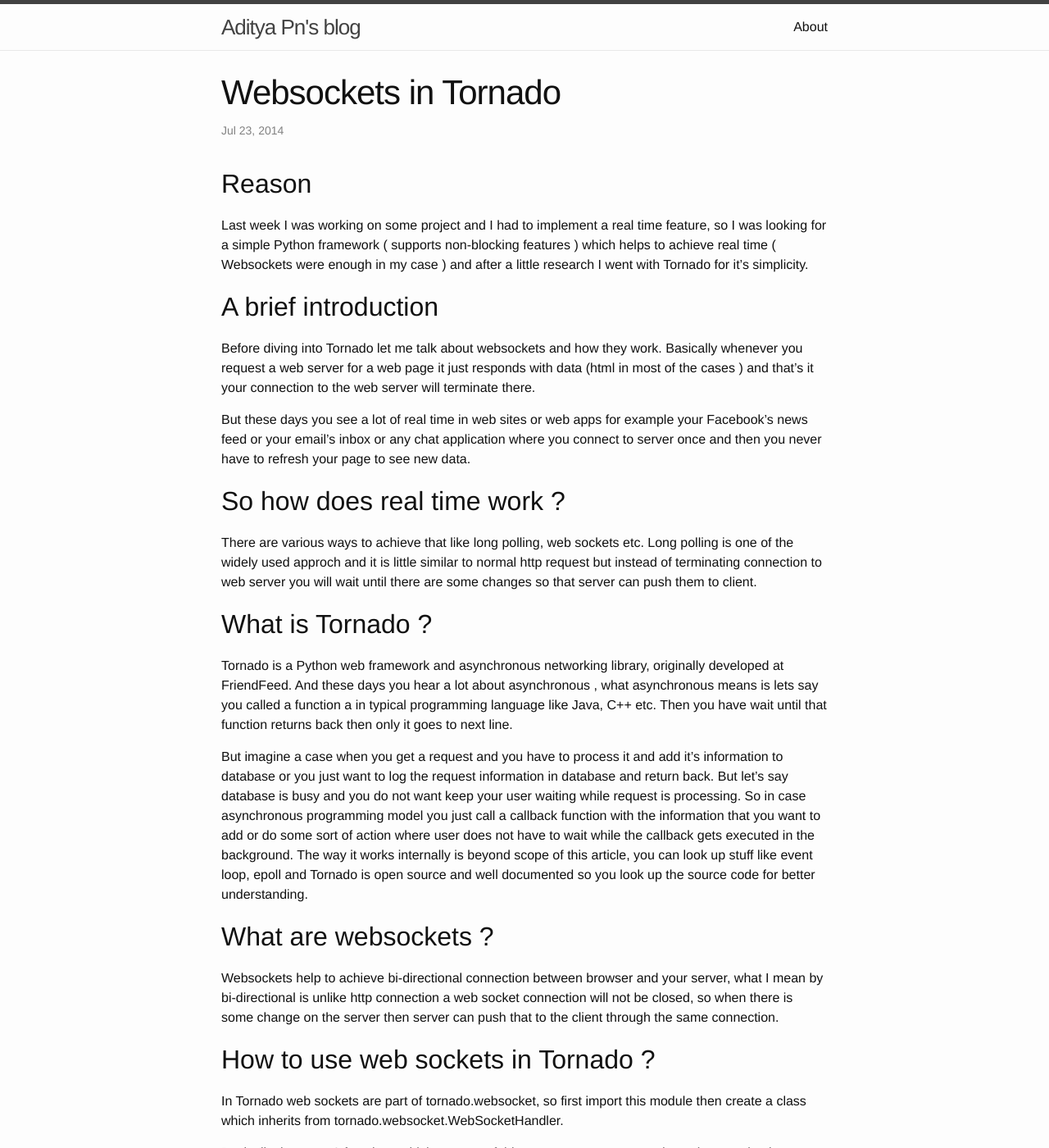
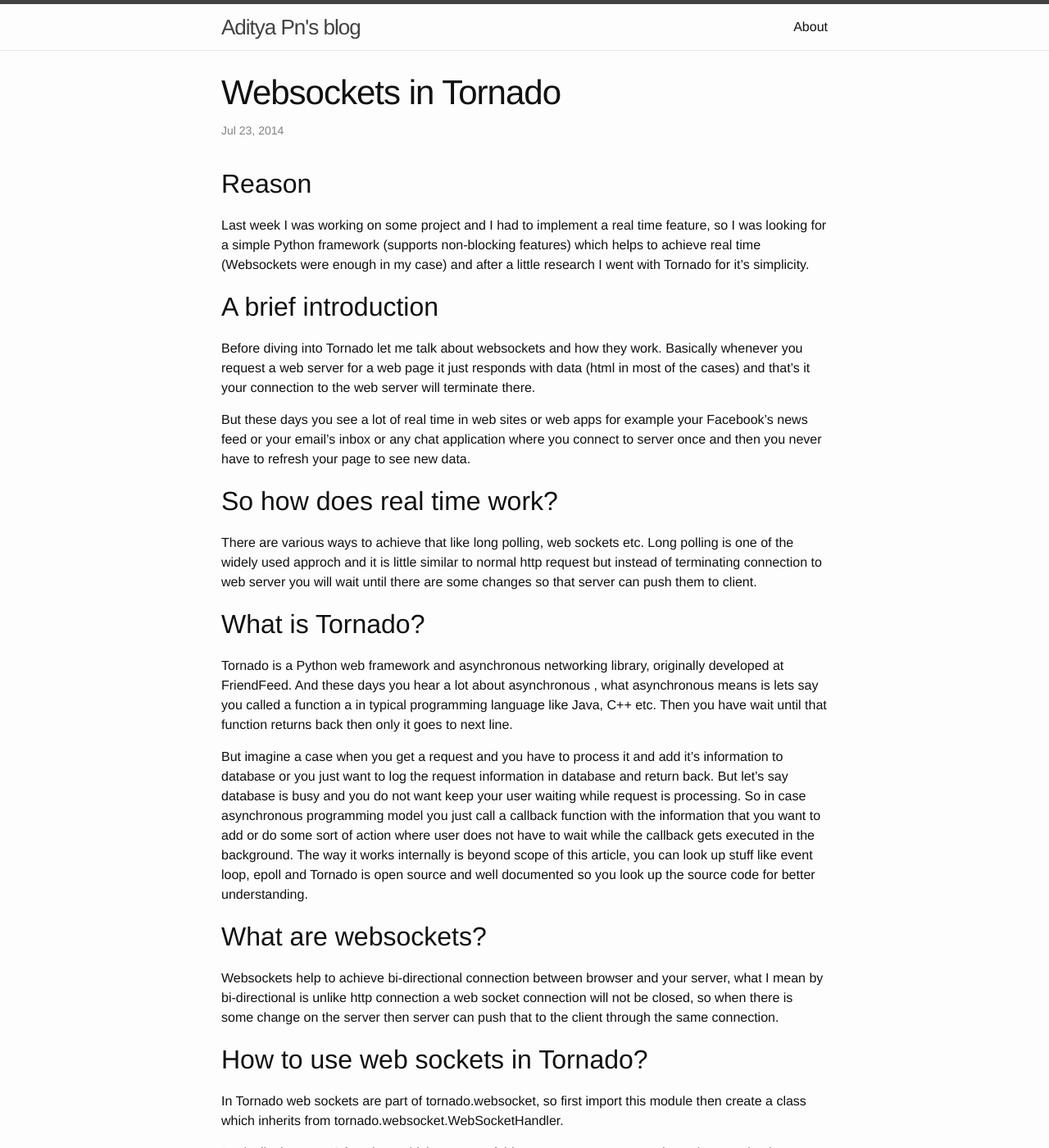
Before and after one commit to adityapn/adityapn.github.io, a Jekyll site: the page built from _posts/2014-07-23-websocket-tornado.markdown, in a window 1280 px wide and 1400 px high. Shown: the whole window at 82% size. Built offline with Jekyll 4.4.1, drawn with Linux system fonts in a browser that asks for light colours; some of the changed text lies outside the part shown.

Commit message:
updated punctuation

```diff
--- a/_posts/2014-07-23-websocket-tornado.markdown
+++ b/_posts/2014-07-23-websocket-tornado.markdown
@@ -6,36 +6,36 @@ categories: jekyll update
 ---
 Reason
 ---
-Last week I was working on some project and I had to implement a real time feature, so I was looking for a simple Python framework ( supports non-blocking features ) which helps to achieve real time ( Websockets were enough in my case ) and after a little research I went with Tornado for it's simplicity.
+Last week I was working on some project and I had to implement a real time feature, so I was looking for a simple Python framework (supports non-blocking features) which helps to achieve real time (Websockets were enough in my case) and after a little research I went with Tornado for it's simplicity.
 
 A brief introduction
 ---
-Before diving into Tornado let me talk about websockets and how they work. Basically whenever you request a web server for a web page it just responds with data (html in most of the cases ) and that's it your connection to the web server will terminate there.
+Before diving into Tornado let me talk about websockets and how they work. Basically whenever you request a web server for a web page it just responds with data (html in most of the cases) and that's it your connection to the web server will terminate there.
 
 But these days you see a lot of real time in web sites or web apps for example your Facebook's news feed or your email's inbox or any chat application where you connect to server once and then you never have to refresh your page to see new data.
 
-So how does real time work ?
+So how does real time work?
 ---
 There are various ways to achieve that like long polling, web sockets etc. Long polling is one of the widely used approch and it is little similar to normal http request but instead of terminating connection to web server you will wait until there are some changes so that server can push them to client.
 
-What is Tornado ?
+What is Tornado?
 ---
 Tornado is a Python web framework and asynchronous networking library, originally developed at FriendFeed. And these days you hear a lot about asynchronous , what asynchronous means is lets say you called a function a in typical programming language like Java, C++ etc. Then you have wait until that function returns back then only it goes to next line.
 
 But imagine a case when you get a request and you have to process it and add it's information to database or you just want to log the request information in database and return back. But let's say database is busy and you do not want keep your user waiting while request is processing. So in case asynchronous programming model you just call a callback function with the information that you want to add or do some sort of action where user does not have to wait while the callback gets executed in the background. The way it works internally is beyond scope of this article, you can look up stuff like event loop, epoll and Tornado is open source and well documented so you look up the source code for better understanding.
 
-What are websockets ?
+What are websockets?
 ---
 Websockets help to achieve bi-directional connection between browser and your server, what I mean by bi-directional is unlike http connection a web socket connection will not be closed, so when there is some change on the server then server can push that to the client through the same connection.
 
-How to use web sockets in Tornado ?
+How to use web sockets in Tornado?
 ---
 In Tornado web sockets are part of tornado.websocket, so first import this module then create a class which inherits from tornado.websocket.WebSocketHandler.
 
-Basically there are 3 functions which are part of this. open, on_message and on_close are basic functions of websocket. Open will be called whenever a socket opens up and on_message will be called whenever you want to message to clients and on_close will be called when ever function is terminated. I have added source code [here](https://github.com/adityapn/simple-chat-in-tornado)
+Basically there are 3 functions which are part of this. open, on_message and on_close are basic functions of websocket. Open will be called whenever a socket opens up and on_message will be called whenever you want to message to clients and on_close will be called when ever function is terminated. I have added source code [here](https://github.com/adityapn/simple-chat-in-tornado).
 
 At client side you have websocket object which opens up to end point, then you open the connection then whenever someone clicks on send button then that data will be send via socket. On the server side we send that message all the clients who are active.
 
-How to add this existing infrastructure ?
+How to add this existing infrastructure?
 ---
 Let's say you already have a web application where you use Apache or some sort of infrastructure and you want add this real time with the help of Tornado then you can solve this problem with the help of some queueing system. Whenever user opens a web page then a socket connection is opened to your Tornado service then whenever you want to send a notification to the user then add that to a queueing system then it calls the relevant Tornado service then it sends that notification to the client.
```
